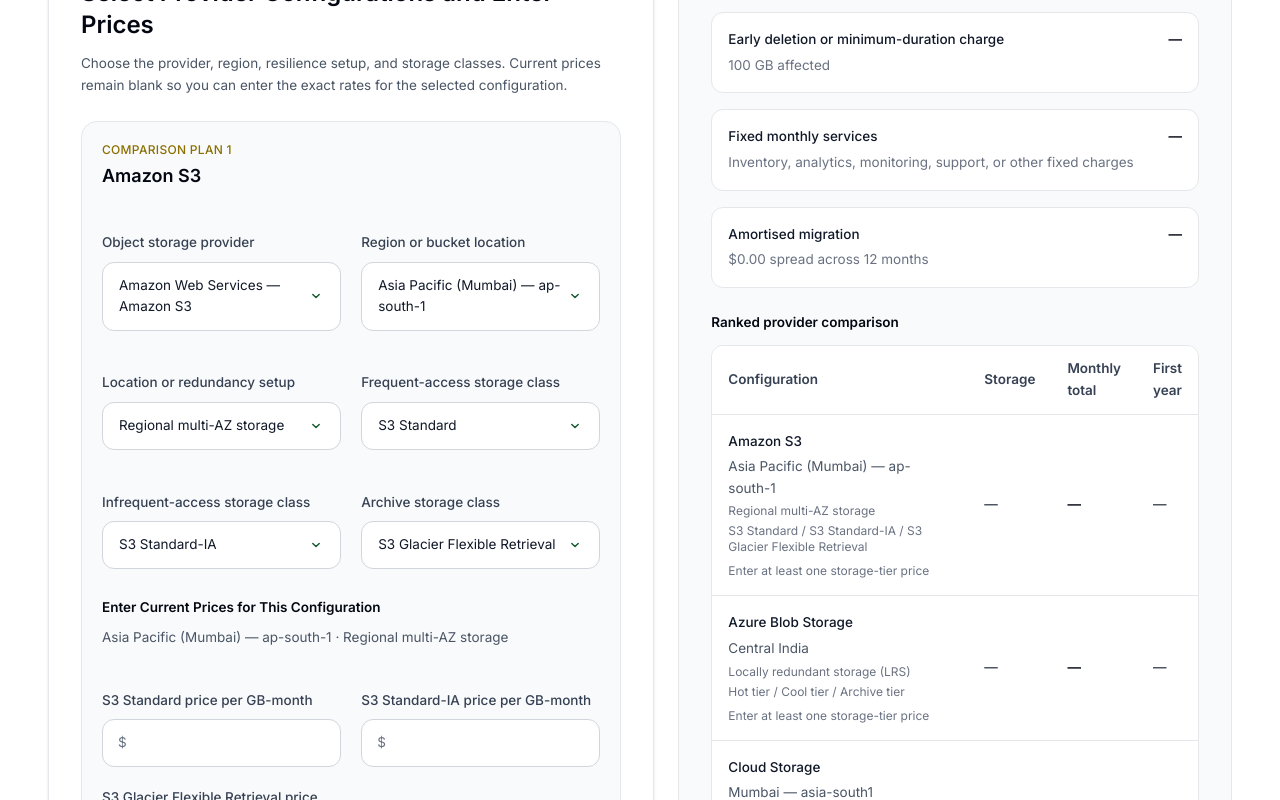
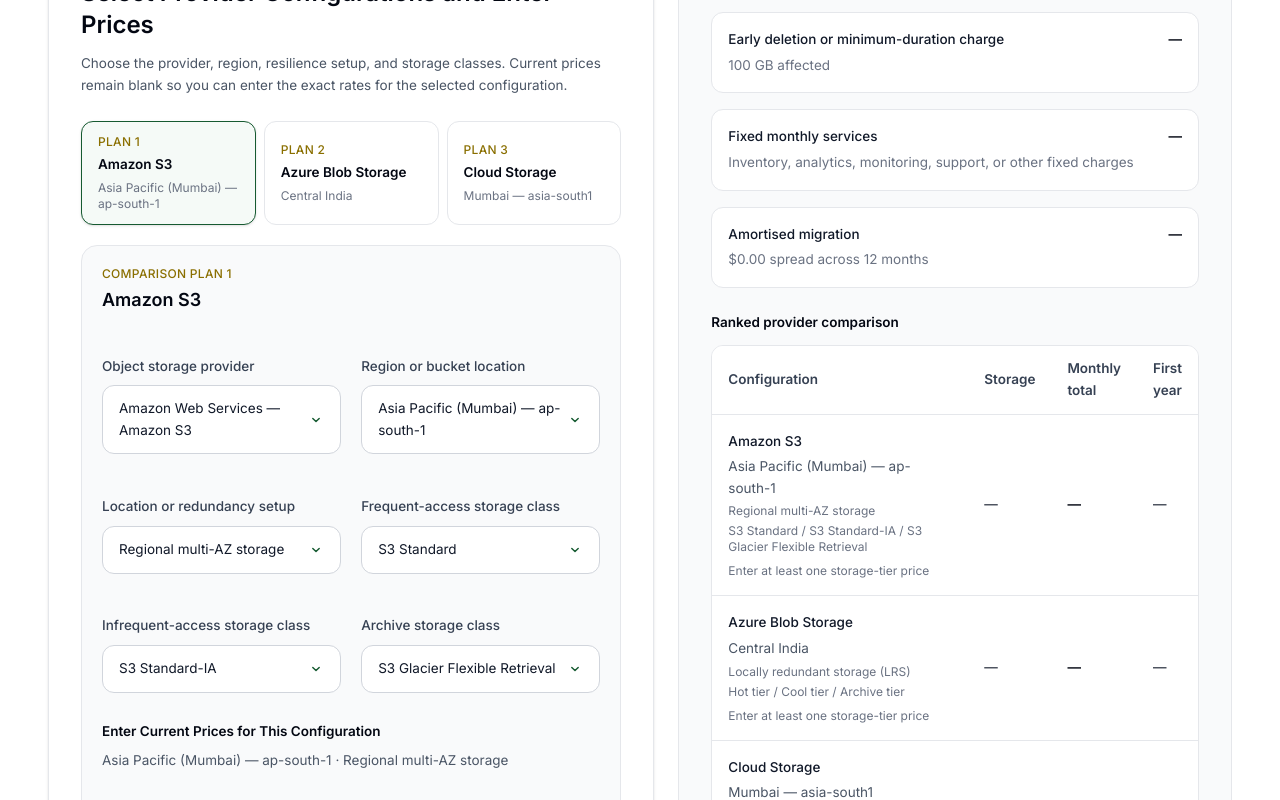
Before and after one commit to vaarunsonawwane-ops/beeija, a Next.js app: page /tools/cloud-object-storage-cost-comparison-calculator in a window 1280 px wide. Shown: the part 1960-2760 px from the top of the page. Built offline with nearby package versions, Linux system fonts and the light colour scheme.

Commit message:
Update ToolClient.tsx

```diff
--- a/app/tools/cloud-object-storage-cost-comparison-calculator/ToolClient.tsx
+++ b/app/tools/cloud-object-storage-cost-comparison-calculator/ToolClient.tsx
@@ -232,6 +232,8 @@ export default function ToolClient() {
 
   const [plans, setPlans] = useState<PlanInput[]>(initialPlans);
   const [selectedPlanId, setSelectedPlanId] = useState("plan-a");
+  const [activeEditorPlanId, setActiveEditorPlanId] =
+    useState("plan-a");
 
   const updatePlan = (
     planId: string,
@@ -685,6 +687,17 @@ export default function ToolClient() {
     label: `Plan ${index + 1}: ${getDisplayName(plan)}`,
   }));
 
+  const activeEditorPlan =
+    plans.find((plan) => plan.id === activeEditorPlanId) ??
+    plans[0];
+  const activeEditorPlanNumber =
+    plans.findIndex((plan) => plan.id === activeEditorPlan.id) + 1;
+
+  const openPlanEditor = (planId: string) => {
+    setActiveEditorPlanId(planId);
+    setSelectedPlanId(planId);
+  };
+
   const reset = () => {
     setAverageStoredDataGb("10240");
     setMonthlyNewDataGb("1000");
@@ -704,6 +717,7 @@ export default function ToolClient() {
     setMonthlyBudget("");
     setPlans(initialPlans.map((plan) => ({ ...plan })));
     setSelectedPlanId("plan-a");
+    setActiveEditorPlanId("plan-a");
   };
 
   return (
@@ -929,23 +943,73 @@ export default function ToolClient() {
           </p>
         </div>
 
-        <div className="mt-6 space-y-6">
-          {plans.map((plan, index) => (
+        <div className="mt-6">
+          <div
+            className="grid gap-2 sm:grid-cols-3"
+            role="tablist"
+            aria-label="Object storage comparison plans"
+          >
+            {plans.map((plan, index) => {
+              const isActive = plan.id === activeEditorPlanId;
+              const provider = getObjectStorageProvider(
+                plan.providerId,
+              );
+
+              return (
+                <button
+                  key={plan.id}
+                  type="button"
+                  role="tab"
+                  aria-selected={isActive}
+                  onClick={() => openPlanEditor(plan.id)}
+                  className={`rounded-xl border px-4 py-3 text-left transition ${
+                    isActive
+                      ? "border-[var(--green)] bg-[#F5FAF7] shadow-sm"
+                      : "border-gray-200 bg-white hover:border-[var(--green)]"
+                  }`}
+                >
+                  <span className="block text-xs font-medium uppercase tracking-wide text-[var(--yellow-dark)]">
+                    Plan {index + 1}
+                  </span>
+                  <span className="mt-1 block font-semibold text-gray-950">
+                    {provider.serviceName}
+                  </span>
+                  <span className="mt-1 block text-xs text-gray-500">
+                    {getRegionLabel(plan, provider)}
+                  </span>
+                </button>
+              );
+            })}
+          </div>
+
+          <div
+            className="mt-5"
+            role="tabpanel"
+            aria-label={`Comparison plan ${activeEditorPlanNumber}`}
+          >
             <PlanEditor
-              key={plan.id}
-              planNumber={index + 1}
-              plan={plan}
+              key={activeEditorPlan.id}
+              planNumber={activeEditorPlanNumber}
+              plan={activeEditorPlan}
               onChange={(field, value) =>
-                updatePlan(plan.id, field, value)
+                updatePlan(activeEditorPlan.id, field, value)
               }
               onProviderChange={(providerId) =>
-                changeProvider(plan.id, providerId)
+                changeProvider(activeEditorPlan.id, providerId)
               }
               onResilienceChange={(resilienceId) =>
-                changeResilience(plan.id, resilienceId)
+                changeResilience(
+                  activeEditorPlan.id,
+                  resilienceId,
+                )
               }
             />
-          ))}
+          </div>
+
+          <p className="mt-3 text-sm text-gray-500">
+            Select Plan 1, 2, or 3 above to edit it. All three plans
+            remain included in the ranked comparison.
+          </p>
         </div>
 
         <button
```
